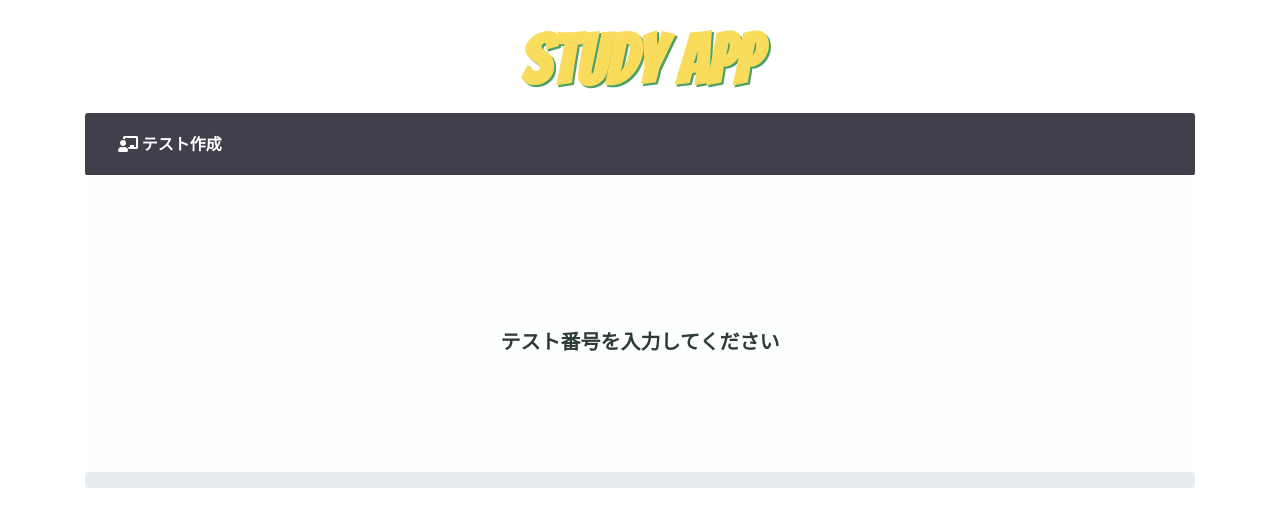
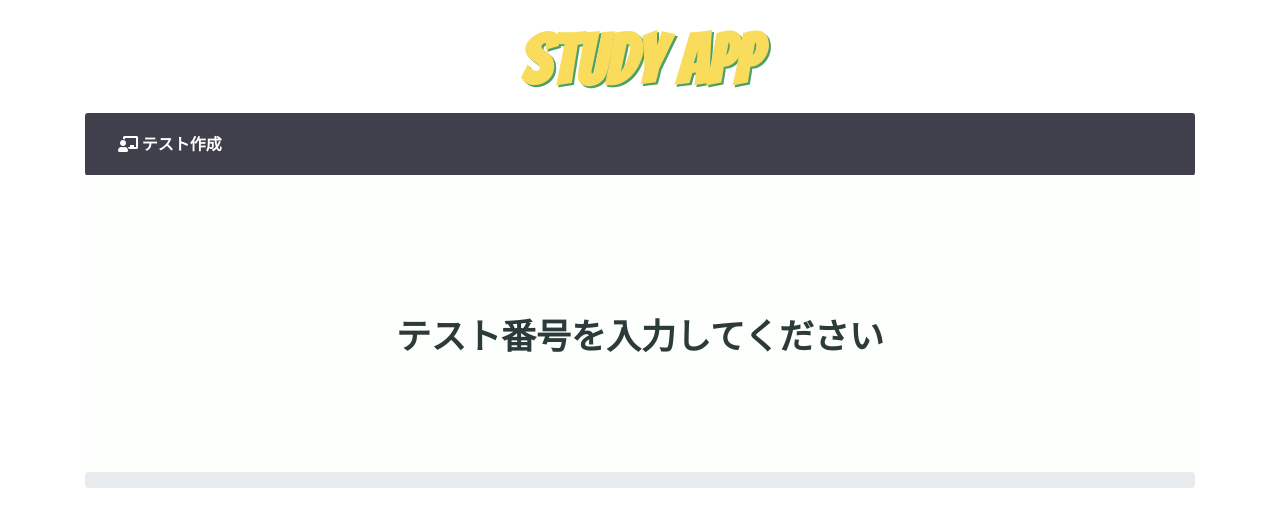
Before and after one commit to kurokuro1358/StudyApp, a plain HTML site: page testHTML/leap.html in a window 1280 px wide. Drawn offline with nearby package versions, Linux system fonts and the light colour scheme.

Commit message:
Update style.css

```diff
--- a/style.css
+++ b/style.css
@@ -59,5 +59,5 @@
 
 }
 #output-test {
-    font-size: 20px !important;
+    font-size: 35px !important;
 }
```
